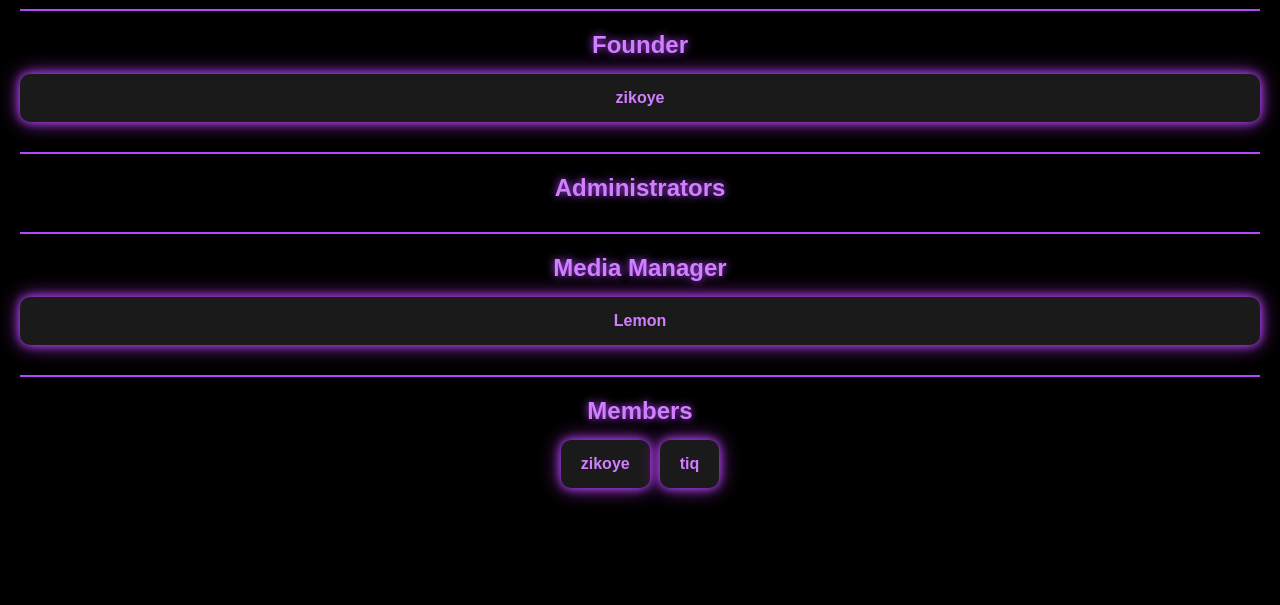
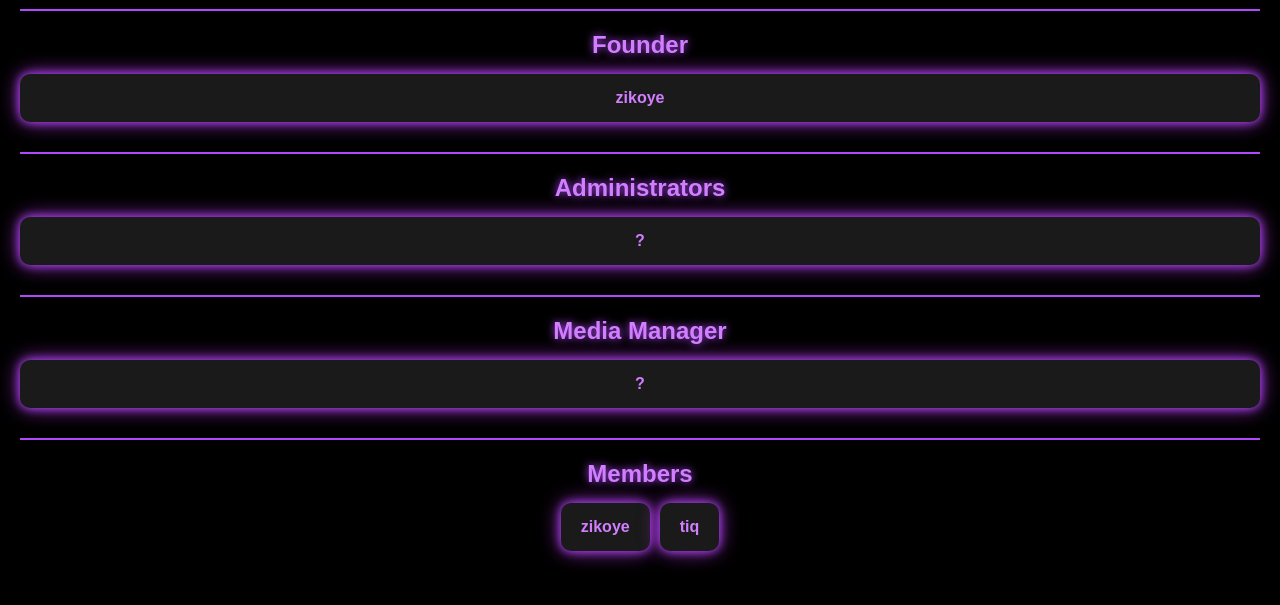
Before and after one commit to weskIV/wA-team, a plain HTML site: page index.html in a window 1280 px wide. Shown: the part 107-712 px from the top of the page. Drawn offline with Linux system fonts and the light colour scheme.

Commit message:
Update index.html

```diff
--- a/index.html
+++ b/index.html
@@ -15,12 +15,12 @@
 
   <section>
     <h2>Administrators</h2>
-
+   <div class="box">?</div>
   </section>
 
   <section>
     <h2>Media Manager</h2>
-    <div class="box">Lemon</div>
+    <div class="box">?</div>
   </section>
 
   <section>
```
